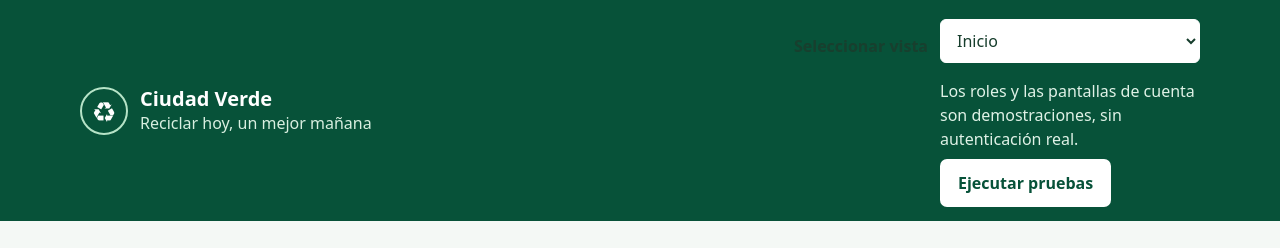
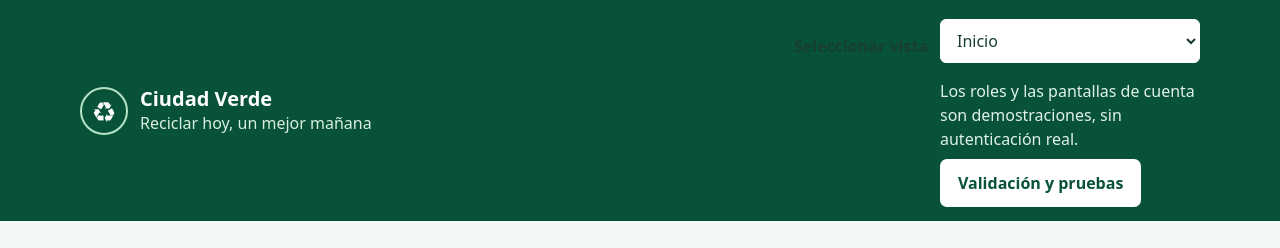
Before and after one commit to KerwinG01/Proyecto-de-ingenieria-, a plain HTML site: page index.html in a window 1280 px wide. Shown: the top 248 px of the page. Drawn offline with Linux system fonts and the light colour scheme.

Commit message:
Add files via upload

```diff
--- a/index.html
+++ b/index.html
@@ -7,6 +7,7 @@
   <meta name="description" content="Prototipo académico para coordinar recolección de materiales reciclables en San Eduardo, Cúcuta.">
   <title>Ciudad Verde | Recolección comunitaria</title>
   <link rel="stylesheet" href="./css/styles.css">
+  <link rel="stylesheet" href="./css/modo-prueba.css">
 </head>
 <body>
   <header class="barra-superior">
@@ -33,7 +34,7 @@
         </optgroup>
       </select>
       <span id="nota-rol" class="solo-lector">Los roles y las pantallas de cuenta son demostraciones, sin autenticación real.</span>
-      <a class="boton boton-pruebas" href="./test/tests.html" target="_blank" rel="noopener">Ejecutar pruebas</a>
+      <a class="boton boton-pruebas" href="./test/tests.html" target="_blank" rel="noopener">Validación y pruebas</a>
     </div>
   </header>
 
```
